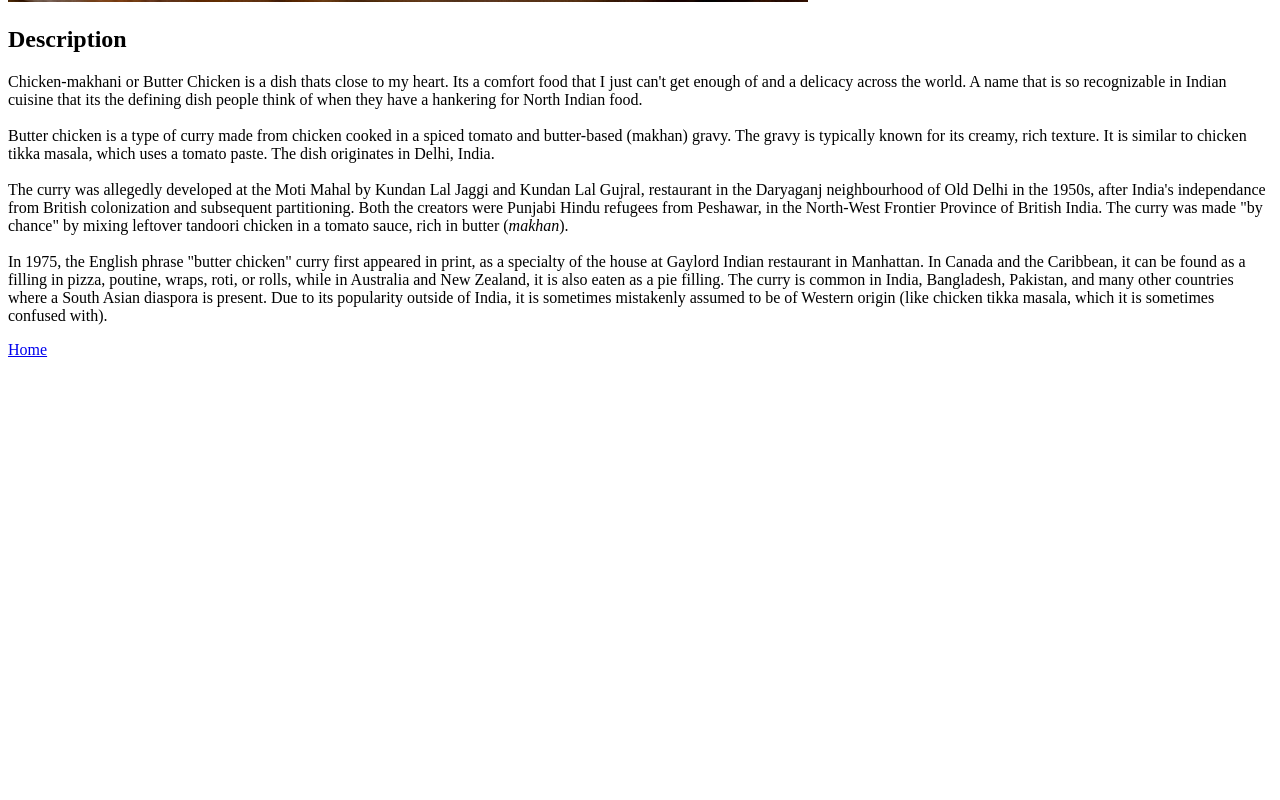
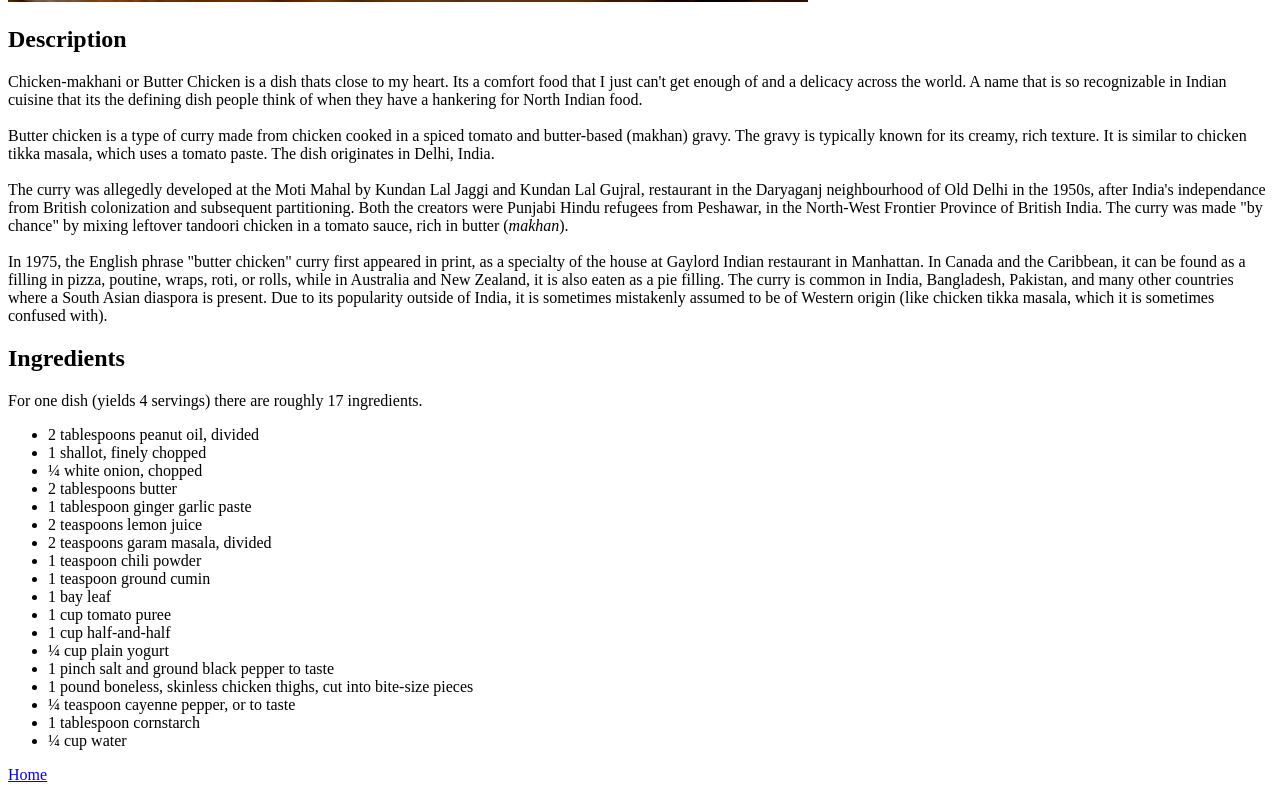
Before and after one commit to CodeReDarsh/odin-recipes, a plain HTML site: page recipes/butter-chicken.html in a window 1280 px wide. Shown: the part 812-1612 px from the top of the page. Before the commit the page ends 1187 px from the top, so only its background shows below. Drawn offline with Linux system fonts and the light colour scheme.

Commit message:
feat: Added butter chicken ingredients

```diff
--- a/recipes/butter-chicken.html
+++ b/recipes/butter-chicken.html
@@ -45,6 +45,30 @@
         masala, which it is sometimes confused with).
     </p>
 
+    <h2>Ingredients</h2>
+
+    <p>For one dish (yields 4 servings) there are roughly 17 ingredients.</p>
+
+    <ul>
+        <li>2 tablespoons peanut oil, divided</li>
+        <li>1 shallot, finely chopped</li>
+        <li>¼ white onion, chopped</li>
+        <li>2 tablespoons butter</li>
+        <li>1 tablespoon ginger garlic paste</li>
+        <li>2 teaspoons lemon juice</li>
+        <li>2 teaspoons garam masala, divided</li>
+        <li>1 teaspoon chili powder</li>
+        <li>1 teaspoon ground cumin</li>
+        <li>1 bay leaf</li>
+        <li>1 cup tomato puree</li>
+        <li>1 cup half-and-half</li>
+        <li>¼ cup plain yogurt</li>
+        <li>1 pinch salt and ground black pepper to taste</li>
+        <li>1 pound boneless, skinless chicken thighs, cut into bite-size pieces</li>
+        <li>¼ teaspoon cayenne pepper, or to taste</li>
+        <li>1 tablespoon cornstarch</li>
+        <li>¼ cup water</li>
+    </ul>
 
     <p><a href="../index.html">Home</a></p>
 </body>
```
